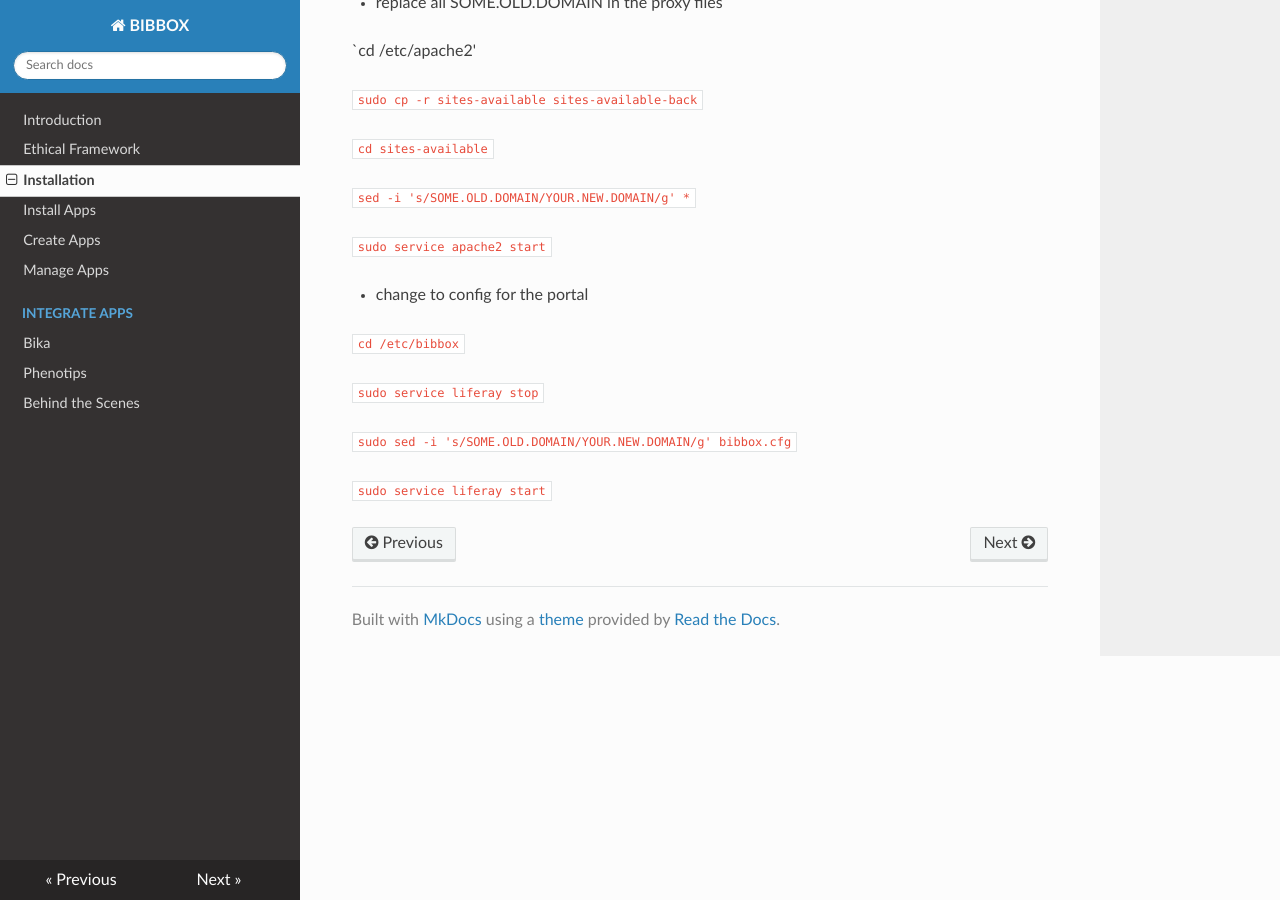
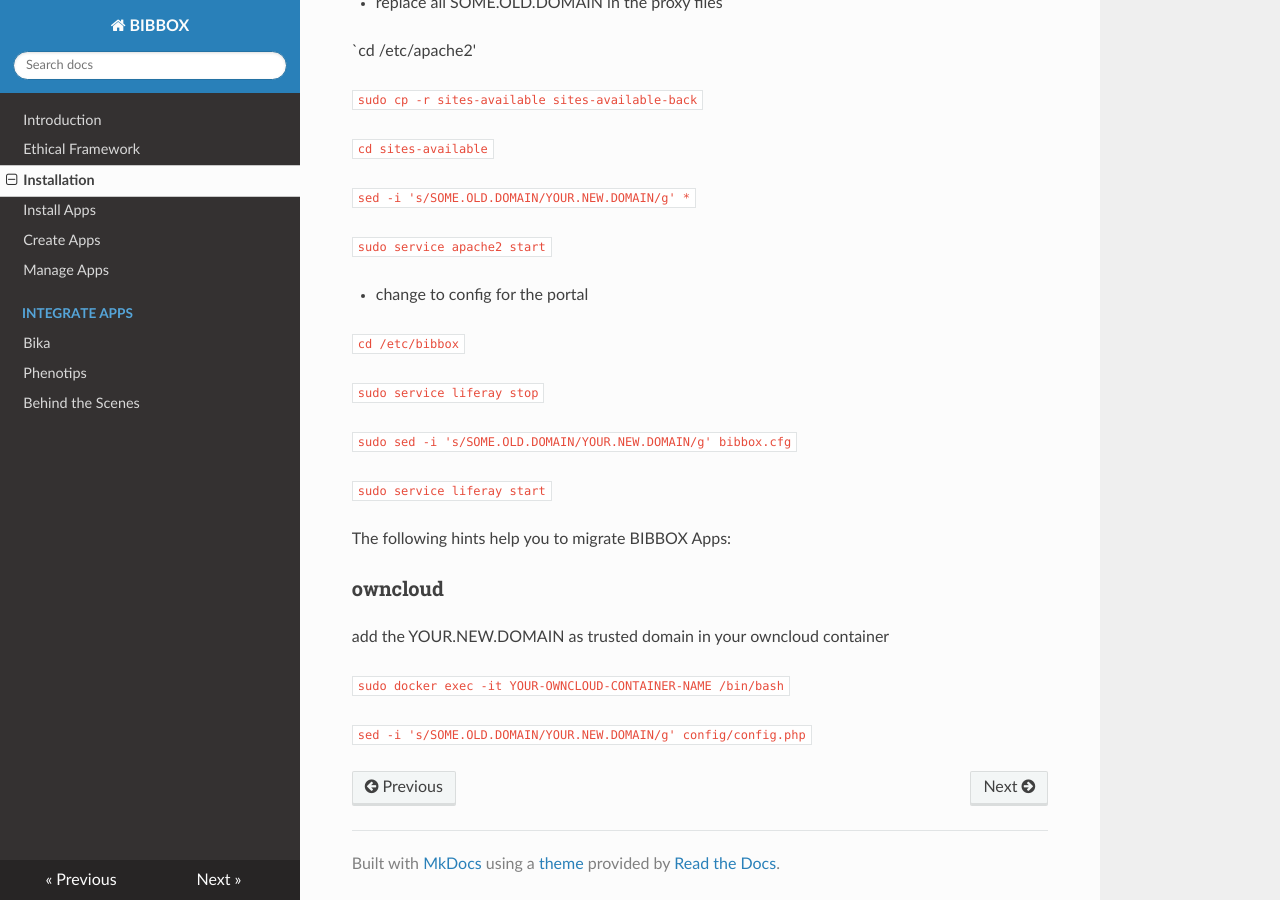
Before and after one commit to roxmer/bibbox-documentation, an MkDocs documentation site: the page built from docs/installation.md, in a window 1280 px wide and 900 px high, scrolled down 10768 px. Built offline with MkDocs 1.6.1, drawn with Linux system fonts in a browser that asks for light colours; nearby versions of some CDN libraries; old or Windows-style settings are respelled for this version of MkDocs.

Commit message:
migrate owncloud

```diff
--- a/docs/installation.md
+++ b/docs/installation.md
@@ -362,3 +362,14 @@ if you want to migrate from SOME.OLD.DOMAIN to YOUR.NEW.DOMAIN, login into your
 `sudo sed -i 's/SOME.OLD.DOMAIN/YOUR.NEW.DOMAIN/g' bibbox.cfg`
 
 `sudo service liferay start`
+
+
+The following hints help you to migrate BIBBOX Apps:
+
+### owncloud
+
+add the YOUR.NEW.DOMAIN as trusted domain in your owncloud container
+
+`sudo docker exec -it YOUR-OWNCLOUD-CONTAINER-NAME /bin/bash`
+
+`sed -i 's/SOME.OLD.DOMAIN/YOUR.NEW.DOMAIN/g' config/config.php`
```
